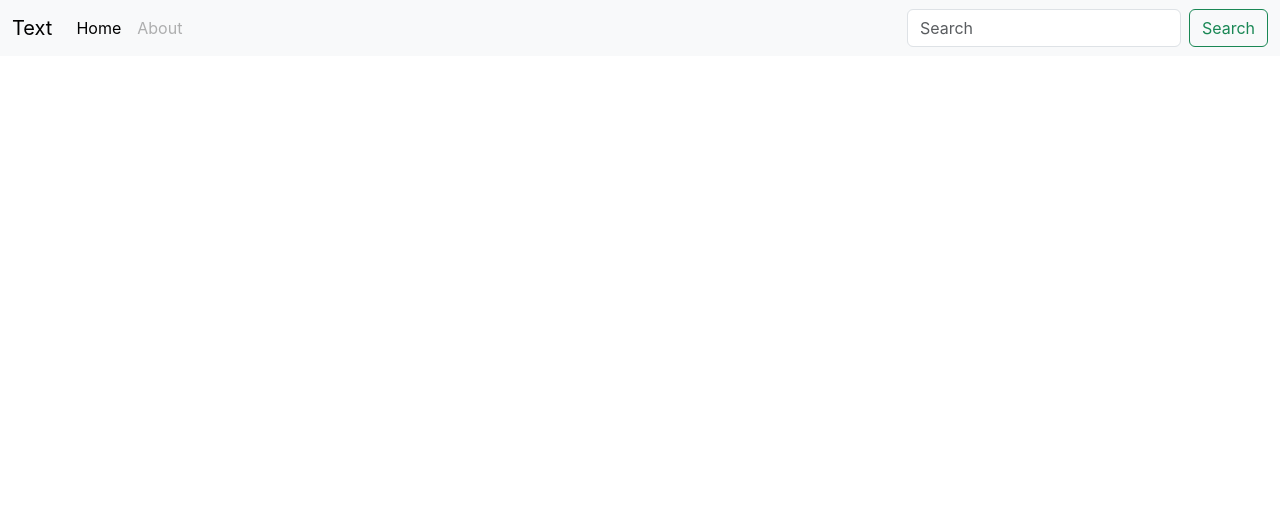
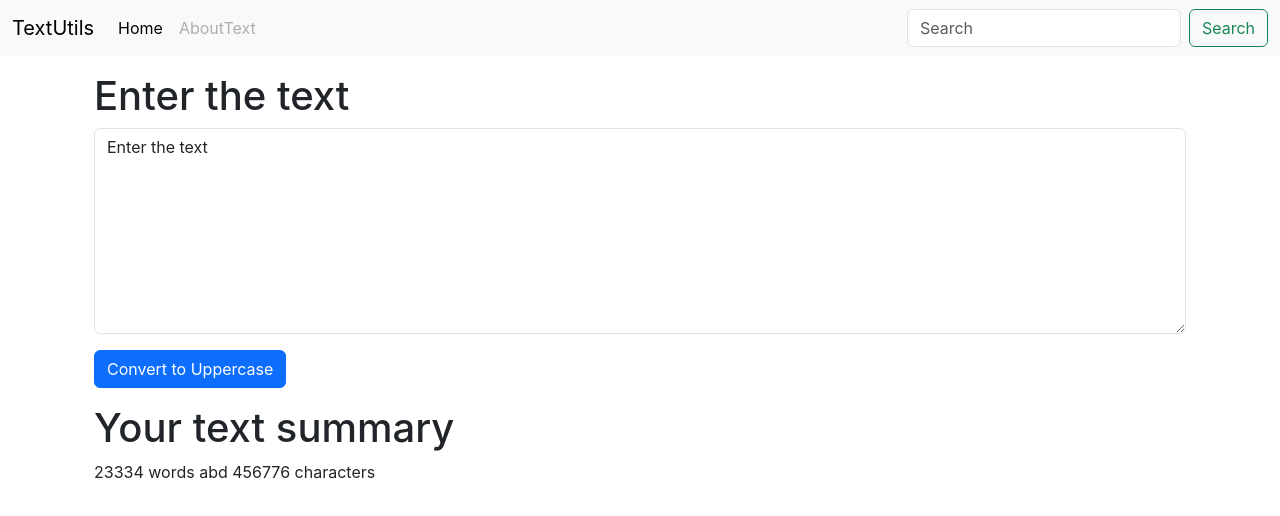
Before and after one commit to Crusher95574/TextConvertor, a React (Create React App) app: page / in a window 1280 px wide. Shown: the top 516 px of the page. Built offline with nearby package versions, Linux system fonts and the light colour scheme.

Commit message:
vedio 7 completed, upperCase conversion done

```diff
--- a/src/App.js
+++ b/src/App.js
@@ -1,31 +1,14 @@
 
 import './App.css';
-
+import Navbar from './components/Navbar';
+import TextForm from './components/TextForm';
 function App() {
   return (
     <>
- <nav className="navbar navbar-expand-lg bg-body-tertiary">
-  <div className="container-fluid">
-    <a className="navbar-brand" href="/">Text</a>
-    <button className="navbar-toggler" type="button" data-bs-toggle="collapse" data-bs-target="#navbarSupportedContent" aria-controls="navbarSupportedContent" aria-expanded="false" aria-label="Toggle navigation">
-      <span className="navbar-toggler-icon"></span>
-    </button>
-    <div className="collapse navbar-collapse" id="navbarSupportedContent">
-      <ul className="navbar-nav me-auto mb-2 mb-lg-0">
-        <li className="nav-item">
-          <a className="nav-link active" aria-current="page" href="/">Home</a>
-        </li>
-        <li className="nav-item">
-          <a className="nav-link disabled">About</a>
-        </li>
-      </ul>
-      <form className="d-flex" role="search">
-        <input className="form-control me-2" type="search" placeholder="Search" aria-label="Search" />
-        <button className="btn btn-outline-success" type="submit">Search</button>
-      </form>
-    </div>
+<Navbar title="TextUtils" aboutText="AboutText"/>
+<div className="container my-3">
+  <TextForm heading="Enter the text"/>
   </div>
-</nav>
     </>
   );
 }
--- /dev/null
+++ b/src/components/Navbar.js
@@ -0,0 +1,32 @@
+import React from 'react'
+import PropTypes from 'prop-types'
+
+export default function Navbar (props) {
+  return (
+    <nav className="navbar navbar-expand-lg bg-body-tertiary">
+  <div className="container-fluid">
+    <a className="navbar-brand" href="/">{props.title}</a>
+    <button className="navbar-toggler" type="button" data-bs-toggle="collapse" data-bs-target="#navbarSupportedContent" aria-controls="navbarSupportedContent" aria-expanded="false" aria-label="Toggle navigation">
+      <span className="navbar-toggler-icon"></span>
+    </button>
+    <div className="collapse navbar-collapse" id="navbarSupportedContent">
+      <ul className="navbar-nav me-auto mb-2 mb-lg-0">
+        <li className="nav-item">
+          <a className="nav-link active" aria-current="page" href="/">Home</a>
+        </li>
+        <li className="nav-item">
+          <a className="nav-link disabled">{props.aboutText}</a>
+        </li>
+      </ul>
+      <form className="d-flex" role="search">
+        <input className="form-control me-2" type="search" placeholder="Search" aria-label="Search" />
+        <button className="btn btn-outline-success" type="submit">Search</button>
+      </form>
+    </div>
+  </div>
+</nav>
+  )
+}
+
+Navbar.proptype={title: PropTypes.string.isRequired,aboutText: PropTypes.string.isRequired}
+Navbar.defaultProps={title: 'Set title here',aboutText: 'About'}
--- /dev/null
+++ b/src/components/TextForm.js
@@ -0,0 +1,33 @@
+import React,{useState} from 'react'
+
+export default function TextForm(props) {
+  const handleUpClick=()=>{
+  //  console.log("Uppercase was clicked"+text);
+    let newText=text.toUpperCase();
+    setText(newText);
+  }
+  const handleOnChange=(event)=>{
+  //  console.log("On change");
+    setText(event.target.value);
+  }
+    const [text,setText]= useState('Enter the text');
+
+
+  return (
+    <>
+    <div className="container">
+<h1>{props.heading}</h1>
+<div className="mb-3">
+  <textarea className="form-control" value={text} onChange={handleOnChange} id="myBox" rows="8"></textarea>
+</div>
+<button className="btn btn-primary" onClick={handleUpClick}>Convert to Uppercase</button>
+    </div>
+
+    <div className="container my-3">
+      <h1>Your text summary</h1>
+      <p>23334 words abd 456776 characters</p>
+    </div>
+
+</>
+  )
+}
```
